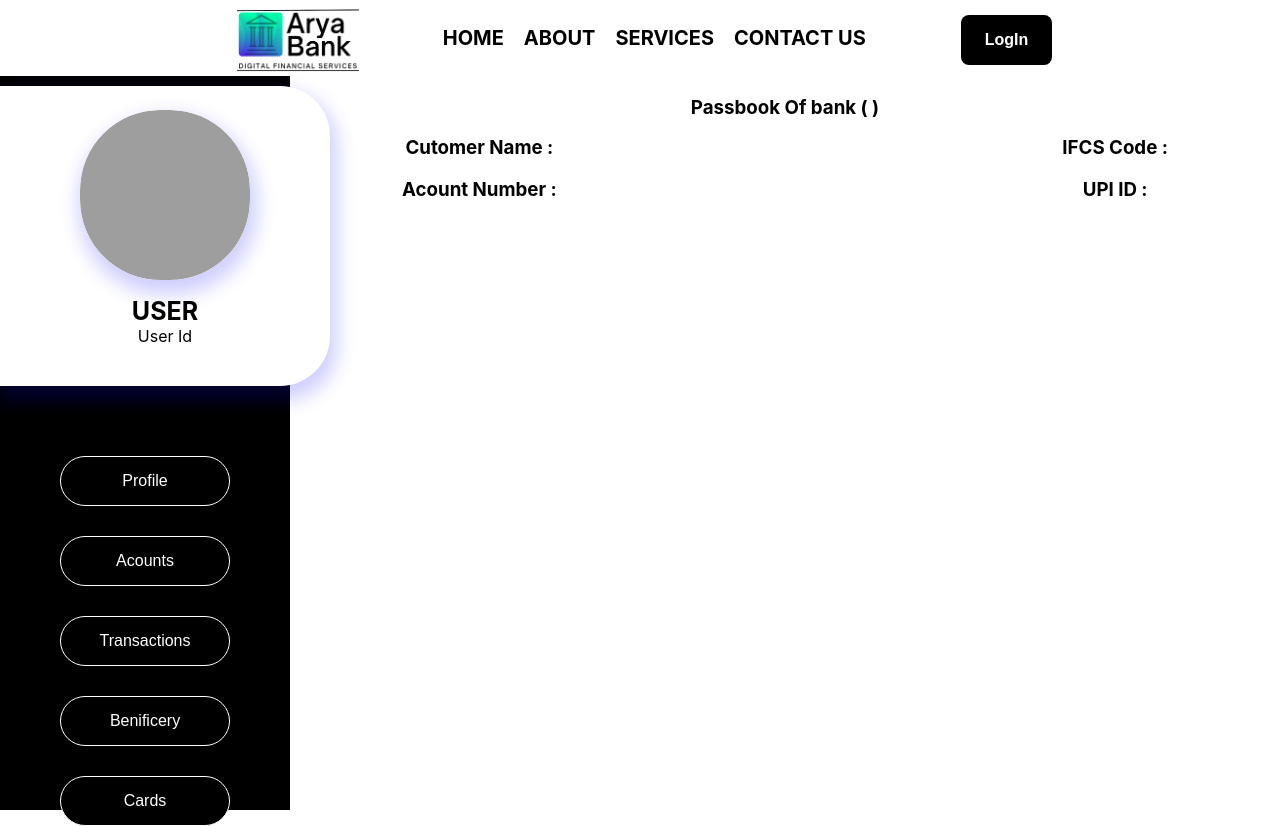
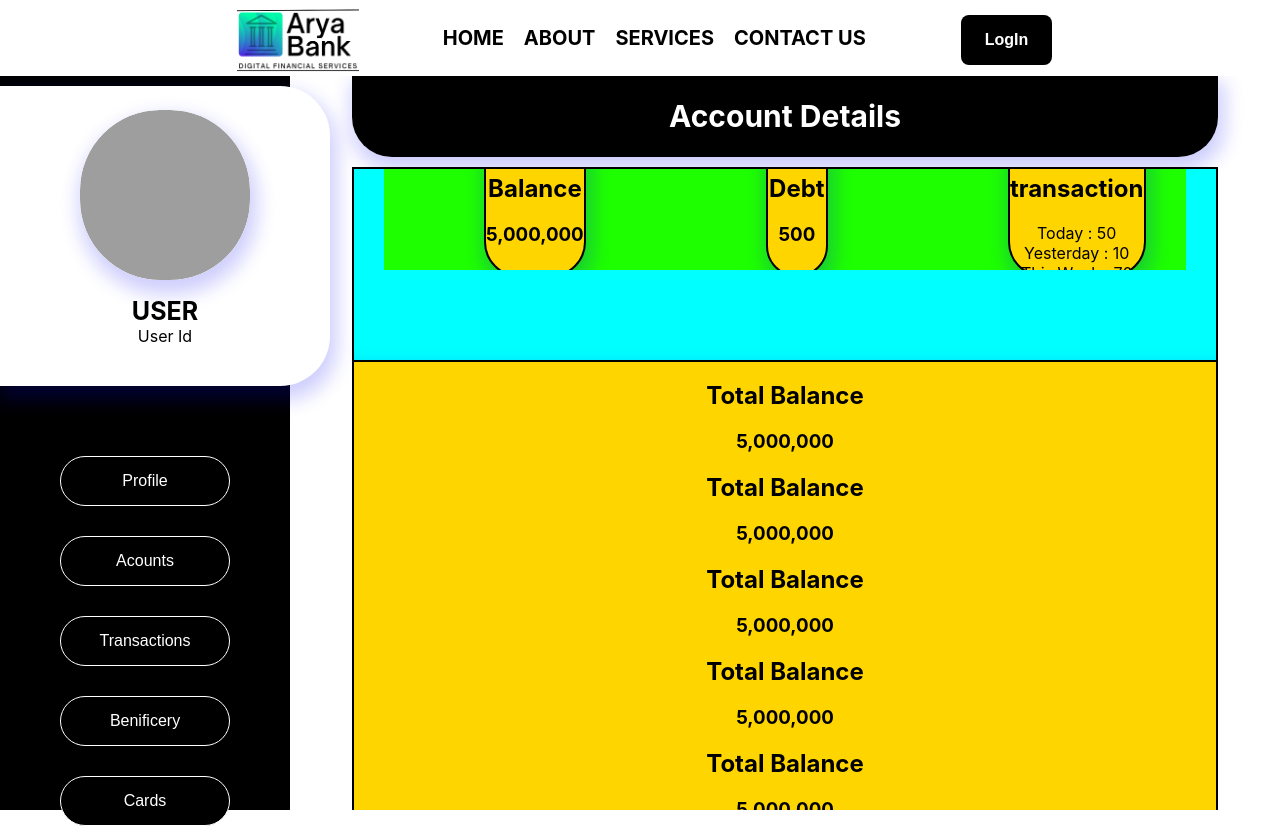
Before and after one commit to coverghost/Rentals, a React (Create React App) app: page /dashboard in a window 1280 px wide. Both pictures are taken after a click on the button "Acounts". Built offline with nearby package versions, Linux system fonts and the light colour scheme; no server answers; grey boxes are pictures that could not be loaded.

Commit message:
newdashboard_page

```diff
--- a/src/component/Userdashboard/transaction.tsx
+++ b/src/component/Userdashboard/transaction.tsx
@@ -1,46 +1,85 @@
-import React from "react";
+import React, { useState } from "react";
 
 import "../css/transaction.css";
 
-type DebitCardProps = {
-  bankname: string;
-  Accnumber: string;
-  Customer: string;
-  IfscCode: string;
-  UpiId: string;
-};
 
-const MoneyTransferForm: React.FC<DebitCardProps> = ({
-  bankname,
-  Accnumber,
-  Customer,
-  IfscCode,
-  UpiId,
-}) => {
+const MoneyTransferForm = ({ userdetail }: any) => {
+  console.log(
+    "userdetail----->",
+    userdetail?.user?.personal?.dob ? userdetail?.user?.personal?.dob : "DD"
+  );
+  const [showpasww, setshowpassw] = useState(false);
+  const showpassword = () => {
+    setshowpassw(!showpasww);
+  };
   return (
     <>
-      <div className="Passbook">
-        <div className="heading">
-          <h3>
-            Passbook Of bank ( <span className="bankdetails">{bankname}</span> )
-          </h3>
+      {" "}
+      <div className="transaction-heading">
+        <h5>
+          <span className="transaction-heading-name">Account Details</span>{" "}
+        </h5>
+      </div>
+      <div className="transaction-body">
+        {/* up  */}
+        <div className="transaction-detail-right">
+          <div className="transaction-Personal-content-right">
+            <h2>Total Balance</h2>
+            <h3>5,000,000</h3>
+          </div>
+          <div className="transaction-Personal-content-right">
+            <h2>Total Debt</h2>
+            <h3>500</h3>
+          </div>
+          <div className="transaction-Personal-content-right">
+            <h2>Total transaction</h2>
+            <p>Today : {"50"} <br /> Yesterday : {"10"} <br /> This Week : {"70"}</p>
+          </div>
         </div>
-      </div>
-      <div className="left-data">
-        <h3>
-          Cutomer Name {" : "} <span className="bankdetails">{Customer}</span>
-        </h3>
-        <h3>
-          Acount Number{" : "} <span className="bankdetails">{Accnumber}</span>
-        </h3>
-      </div>
-      <div className="right-data">
-        <h3>
-          IFCS Code{" : "} <span className="bankdetails">{IfscCode}</span>
-        </h3>
-        <h3>
-          UPI ID{" : "} <span className="bankdetails">{UpiId}</span>
-        </h3>
+        {/* down  */}
+        <div className="transaction-detail-down">
+          <div className="transaction-Personal-content-down">
+            <h2>Total Balance</h2>
+            <h3>5,000,000</h3>
+          </div>
+          <div className="transaction-Personal-content-down">
+            <h2>Total Balance</h2>
+            <h3>5,000,000</h3>
+          </div>
+          <div className="transaction-Personal-content-down">
+            <h2>Total Balance</h2>
+            <h3>5,000,000</h3>
+          </div>
+          <div className="transaction-Personal-content-down">
+            <h2>Total Balance</h2>
+            <h3>5,000,000</h3>
+          </div>
+          <div className="transaction-Personal-content-down">
+            <h2>Total Balance</h2>
+            <h3>5,000,000</h3>
+          </div>
+          <div className="transaction-Personal-content-down">
+            <h2>Total Balance</h2>
+            <h3>5,000,000</h3>
+          </div>
+          <div className="transaction-Personal-content-down">
+            <h2>Total Balance</h2>
+            <h3>5,000,000</h3>
+          </div>
+
+          <div className="transaction-Personal-content-down">
+            <h2>Total Balance</h2>
+            <h3>5,000,000</h3>
+          </div>
+          <div className="transaction-Personal-content-down">
+            <h2>Total Balance</h2>
+            <h3>5,000,000</h3>
+          </div>
+          <div className="transaction-Personal-content-down">
+            <h2>Total Balance</h2>
+            <h3>5,000,000</h3>
+          </div>
+        </div>
       </div>
     </>
   );
--- a/src/component/css/transaction.css
+++ b/src/component/css/transaction.css
@@ -1,15 +1,90 @@
-.Passbook h3{
-    margin-top: 20px;
+.transaction-heading {
+  background-color: black;
+  color: white;
+  padding: 0.1px;
+  border-radius: 0px 0px 40px 40px;
+  box-shadow: 3px 10px 19px 4px rgba(10, 10, 245, 0.2);
+}
+.transaction-heading-name {
+  font-size: 30px;
 }
 
-.left-data{
-    float: left;
-    margin-top: -20px;
-    margin-left: 50px;
+@media (max-width: 768px) {
+  .transaction-heading {
+    border-radius: 0;
+  }
 
+  .transaction-heading-name {
+    font-size: 24px;
+  }
 }
-.right-data{
+
+.transaction-body {
+  margin: 10px 0px 0px 0px;
+  border: 2px solid black;
+  background-color: aqua;
+  padding: 0px 40px 0px 40px;
+  display: flex;
+  flex-direction: column;
+  overflow: hidden;
+  height: 100%;
+  justify-content: center;
+  align-items: center;
+  flex-direction: column;
+  /* text-align: center; */
+}
+.transaction-detail-right {
+  display: flex;
+  float: right;
+  height: 22%;
+  width: 100%;
+  background-color: rgb(30, 255, 0);
+  padding: 0px 10px 0px 10px;
+  overflow: hidden;
+  margin-top: -130px;
+}
+.transaction-Personal-content-right {
+  margin: 15px 90px 10px 90px;
+  border: 2px solid black;
+  border-radius: 35px;
+  height: 150px;
+  width: 350px;
+  float: right;
+  background-color: rgb(255, 213, 0);
+  box-shadow: 3px 10px 19px 4px rgba(10, 10, 245, 0.2);
+}
+
+.transaction-Personal-detail-left {
+  /* flex-direction: column; */
+  display: flex;
+  float: left;
+  height: 1%;
+  background-color: rgb(255, 0, 238);
+}
+
+.transaction-Personal-content-left {
+  margin: 90px 0px 20px 0px;
+  border: 2px solid black;
+  border-radius: 35px;
+  height: 250px;
+  width: 550px;
+  float: left;
+  /* background-color: rgb(43, 0, 255); */
+  box-shadow: 3px 10px 19px 4px rgba(10, 10, 245, 0.2);
+}
+.transaction-detail-down{
+    margin-top: 90px;
+    border: 2px solid black;
+    border-radius: 35px;
+    height: 470px;
+    width: 1450px;
     float: right;
-    margin-top: -20px;
-    margin-right: 50px;
+    background-color: rgb(255, 213, 0);
+    box-shadow: 3px 10px 19px 4px rgba(10, 10, 245, 0.2);
+    overflow-y: auto;
+    /* max-height: 200px; */
 }
+.transaction-detail-down::-webkit-scrollbar {
+    width: 0em; /* Adjust the width as needed */
+    background-color: #F5F5F5; /* Set the background color of the scrollbar */
+}
```
